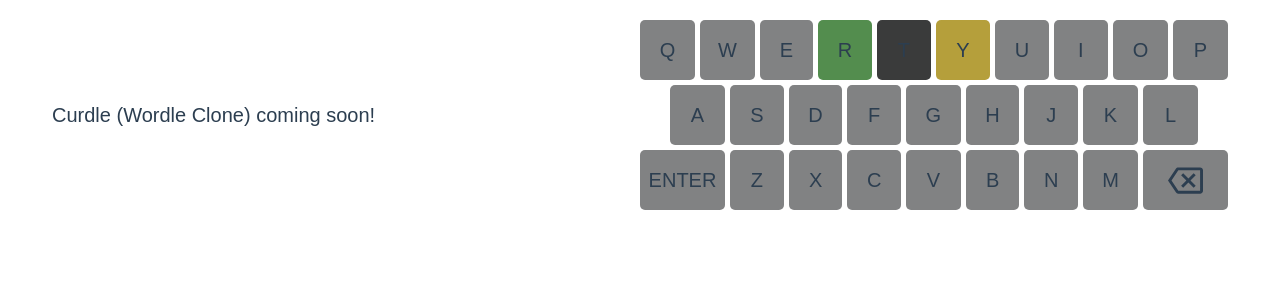
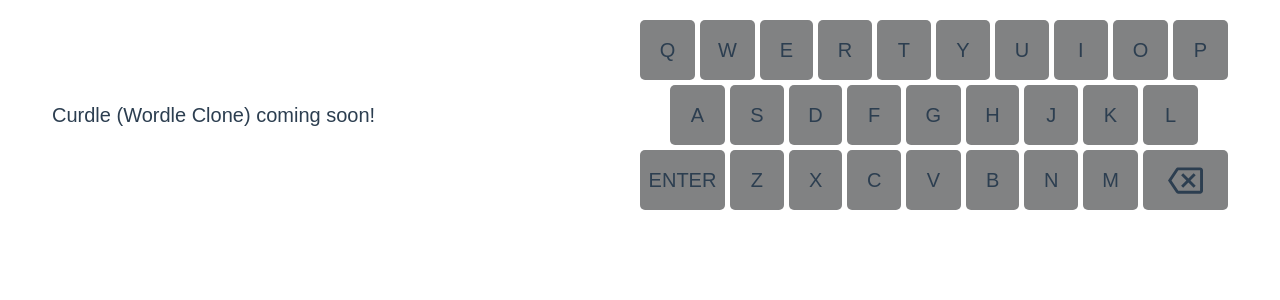
Before and after one commit to sudomakecoffee/wordle-clone, a Vue app: page / in a window 1280 px wide. Shown: the top 300 px of the page. Built offline with nearby package versions, Linux system fonts and the light colour scheme.

Commit message:
Remove test styling on keys

```diff
--- a/src/components/TheKeyboard.vue
+++ b/src/components/TheKeyboard.vue
@@ -3,9 +3,9 @@
     <Key letter="Q" />
     <Key letter="W" />
     <Key letter="E" />
-    <Key letter="R" class="key-correct" />
-    <Key letter="T" class="key-wrong" />
-    <Key letter="Y" class="key-close" />
+    <Key letter="R" />
+    <Key letter="T" />
+    <Key letter="Y" />
     <Key letter="U" />
     <Key letter="I" />
     <Key letter="O" />
```
